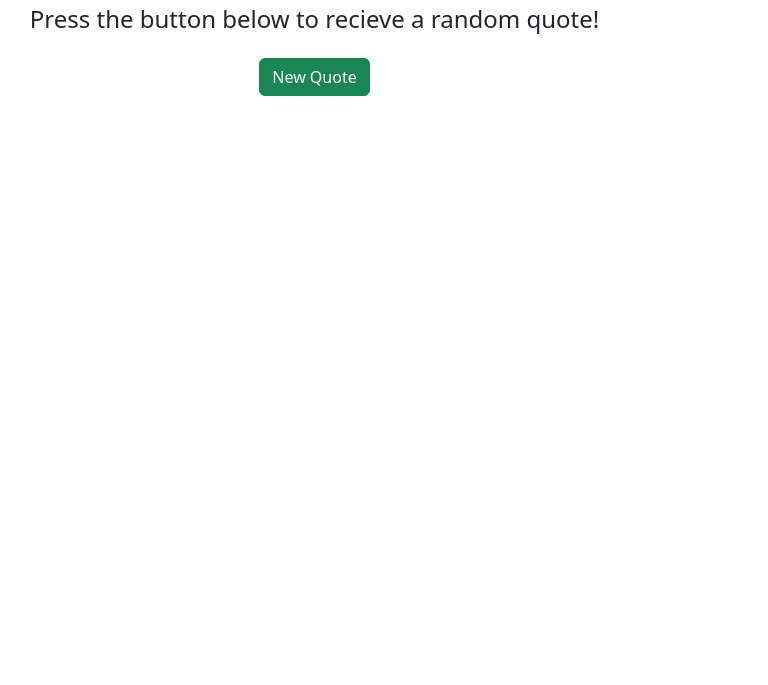
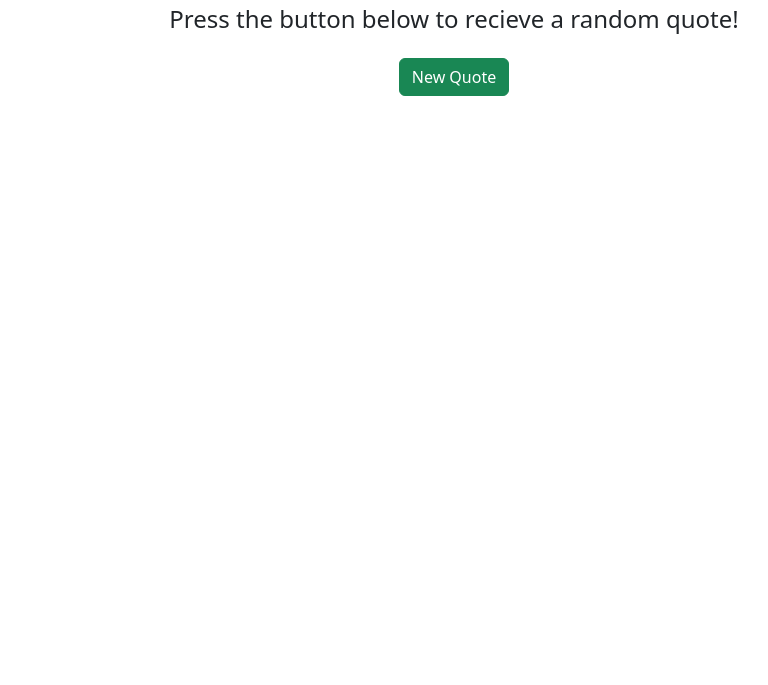
Before and after one commit to karembarakat/Random-Quote-Generator, a plain HTML site: page index.html in a window 1280 px wide. Shown: the part 115-800 px from the top of the page, without its empty margins (186-954 px from the left). Drawn offline with Linux system fonts and the light colour scheme.

Commit message:
changec 1

```diff
--- a/index.html
+++ b/index.html
@@ -3,7 +3,7 @@
 <head>
     <meta charset="UTF-8">
     <meta name="viewport" content="width=device-width, initial-scale=1.0">
-    <title>Document</title>
+    <title>Quote of the Day</title>
     <link rel="stylesheet" href="./css/bootstrap.min.css">
     <link rel="stylesheet" href="./css/all.min.css">
     <link rel="stylesheet" href="./css/v4-shims.min.css">
@@ -11,7 +11,7 @@
 <body>
 
 
-    <div class=" container mt-5">
+    <div class="container d-flex justify-content-center mt-5 text-center">
         <div class="w-75 text-center">
             <h1>Quote of the Day</h1>
             <h4 class="m-4">Press the button below to recieve a random quote!</h4>
```
